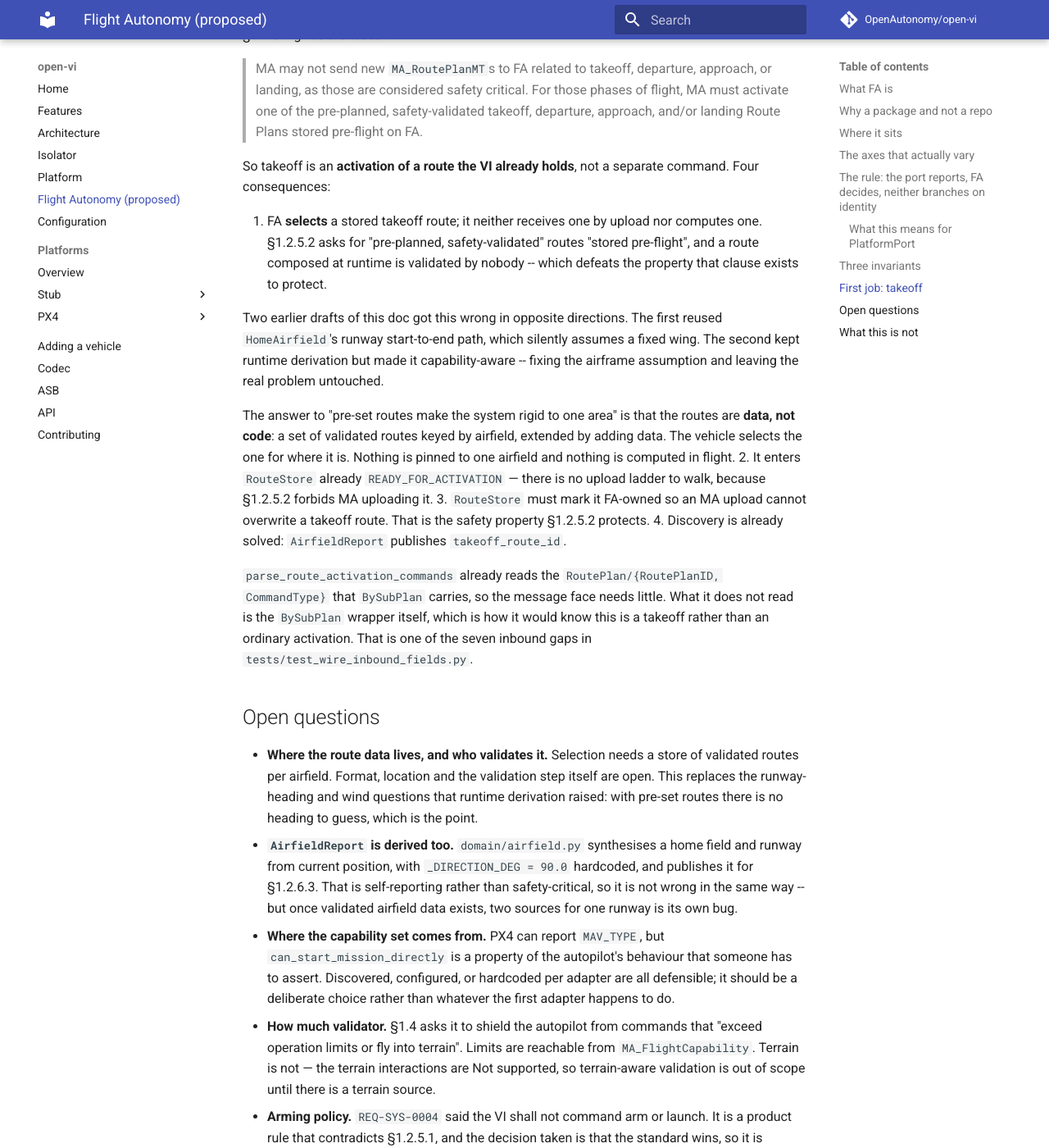
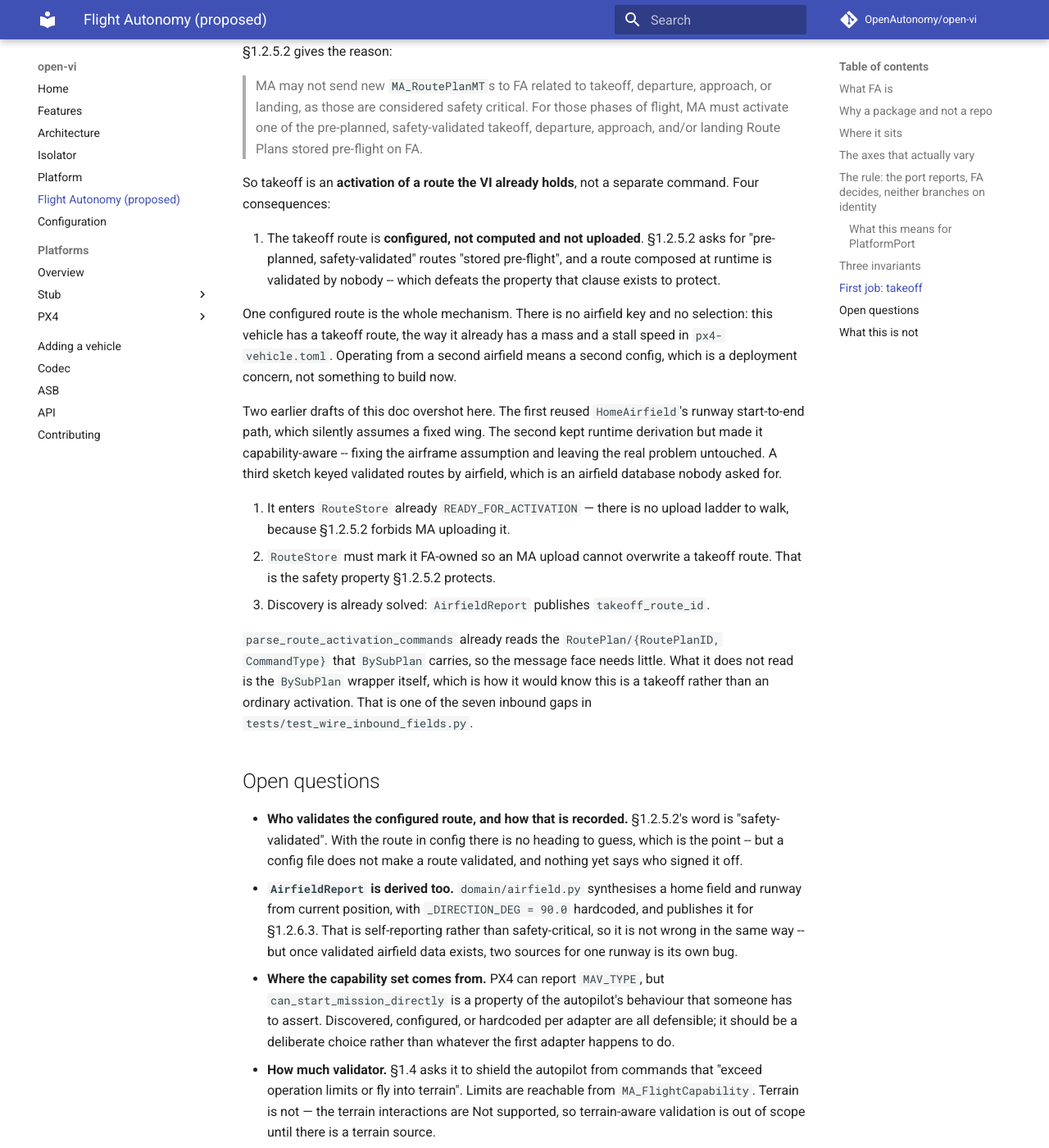
Before and after one commit to OpenAutonomy/open-vi, an MkDocs documentation site: the page built from docs/FLIGHT_AUTONOMY.md, in a window 1280 px wide and 1400 px high, scrolled down 4301 px. Shown: the whole window at 82% size. Built offline with MkDocs 1.6.1 and Material for MkDocs 9.7.7, drawn with Linux system fonts in a browser that asks for light colours; comment, search, counter and statistics services are not loaded; some of the changed text lies outside the part shown.

Commit message:
One configured takeoff route, no selection
Keying validated routes by airfield was an airfield database nobody
asked for. The vehicle has a takeoff route the way it already has a
mass and a stall speed in px4-vehicle.toml: one entry, configured,
pre-validated. Operating from a second airfield means a second config,
which is a deployment concern rather than something to build now.

That removes the selection logic, so takeoff.py was not earning its
place. What is left for fa/ is the part that actually needs judgement:
vetting the route, deciding whether and when to arm, and sequencing
through to airborne. Renamed launch.py to say so.

The remaining open question narrows again. It is no longer where route
data lives -- it is config -- but who validates it. §1.2.5.2's word is
"safety-validated", and putting a route in a config file does not make
it validated; nothing yet says who signs it off.

Co-Authored-By: Claude Opus 5 (1M context) <noreply@anthropic.com>

````diff
--- a/docs/FLIGHT_AUTONOMY.md
+++ b/docs/FLIGHT_AUTONOMY.md
@@ -98,7 +98,7 @@ the intent is flyable and how to express it to this airframe.
 ```
 src/open_vi/fa/
   envelope.py   # the command validator §1.4 requires
-  takeoff.py    # selects a pre-validated stored route
+  launch.py     # sequences: vet, arm, fly, confirm airborne
   port.py       # what FA needs of a platform
 ```
 
@@ -113,7 +113,7 @@ tidy.
 | Transport | autopilot | adapter |
 | Mission encoding, arming handshake, mode machine | autopilot | adapter |
 | Frame conventions (HAE to relative-to-home) | autopilot | adapter, as `architecture.md` already requires |
-| Which stored takeoff route applies, and whether this airframe may use it | airframe | `fa/` |
+| The takeoff route itself | this airframe | config, alongside `px4-vehicle.toml` |
 | Mass, thrust, stall speed, rate limits | this airframe | config, already `px4-vehicle.toml` |
 
 Two cost tests follow, and they are the acceptance criteria for this
@@ -153,7 +153,7 @@ it. The split is the point.
 | Stays a platform concern | Becomes an FA concern |
 | --- | --- |
 | Telemetry, faults, service and subsystem status | Whether a command is inside the envelope |
-| Submitting a mission to the autopilot | Selecting the takeoff route and vetting it |
+| Submitting a mission to the autopilot | Vetting the configured route before it flies |
 | Arming -- the mechanism | Deciding whether to arm, and when |
 | Unit and frame conversion | Sequencing: validate, arm, fly, confirm airborne |
 
@@ -207,23 +207,24 @@ specific about it. §1.2.5.1:
 So takeoff is an **activation of a route the VI already holds**, not a
 separate command. Four consequences:
 
-1. FA **selects** a stored takeoff route; it neither receives one by
-   upload nor computes one. §1.2.5.2 asks for "pre-planned,
-   safety-validated" routes "stored pre-flight", and a route composed
-   at runtime is validated by nobody -- which defeats the property
-   that clause exists to protect.
+1. The takeoff route is **configured, not computed and not uploaded**.
+   §1.2.5.2 asks for "pre-planned, safety-validated" routes "stored
+   pre-flight", and a route composed at runtime is validated by
+   nobody -- which defeats the property that clause exists to protect.
 
-   Two earlier drafts of this doc got this wrong in opposite
-   directions. The first reused `HomeAirfield`'s runway start-to-end
-   path, which silently assumes a fixed wing. The second kept runtime
-   derivation but made it capability-aware -- fixing the airframe
-   assumption and leaving the real problem untouched.
+   One configured route is the whole mechanism. There is no airfield
+   key and no selection: this vehicle has a takeoff route, the way it
+   already has a mass and a stall speed in `px4-vehicle.toml`.
+   Operating from a second airfield means a second config, which is a
+   deployment concern, not something to build now.
 
-   The answer to "pre-set routes make the system rigid to one area" is
-   that the routes are **data, not code**: a set of validated routes
-   keyed by airfield, extended by adding data. The vehicle selects the
-   one for where it is. Nothing is pinned to one airfield and nothing
-   is computed in flight.
+   Two earlier drafts of this doc overshot here. The first reused
+   `HomeAirfield`'s runway start-to-end path, which silently assumes a
+   fixed wing. The second kept runtime derivation but made it
+   capability-aware -- fixing the airframe assumption and leaving the
+   real problem untouched. A third sketch keyed validated routes by
+   airfield, which is an airfield database nobody asked for.
+
 2. It enters `RouteStore` already `READY_FOR_ACTIVATION` — there is no
    upload ladder to walk, because §1.2.5.2 forbids MA uploading it.
 3. `RouteStore` must mark it FA-owned so an MA upload cannot overwrite
@@ -240,12 +241,11 @@ than an ordinary activation. That is one of the seven inbound gaps in
 
 ## Open questions
 
-- **Where the route data lives, and who validates it.** Selection
-  needs a store of validated routes per airfield. Format, location and
-  the validation step itself are open. This replaces the
-  runway-heading and wind questions that runtime derivation raised:
-  with pre-set routes there is no heading to guess, which is the
-  point.
+- **Who validates the configured route, and how that is recorded.**
+  §1.2.5.2's word is "safety-validated". With the route in config
+  there is no heading to guess, which is the point -- but a config
+  file does not make a route validated, and nothing yet says who
+  signed it off.
 - **`AirfieldReport` is derived too.** `domain/airfield.py`
   synthesises a home field and runway from current position, with
   `_DIRECTION_DEG = 90.0` hardcoded, and publishes it for §1.2.6.3.
@@ -271,6 +271,7 @@ than an ordinary activation. That is one of the seven inbound gaps in
 ## What this is not
 
 Not a second process, not a bus participant, not a certification
-artifact, and not a terrain-aware validator. It is the place the
+artifact, not a terrain-aware validator, and not an airfield
+database. It is the place the
 aviate-adjacent decisions live so they are written once instead of
 once per autopilot.
````
